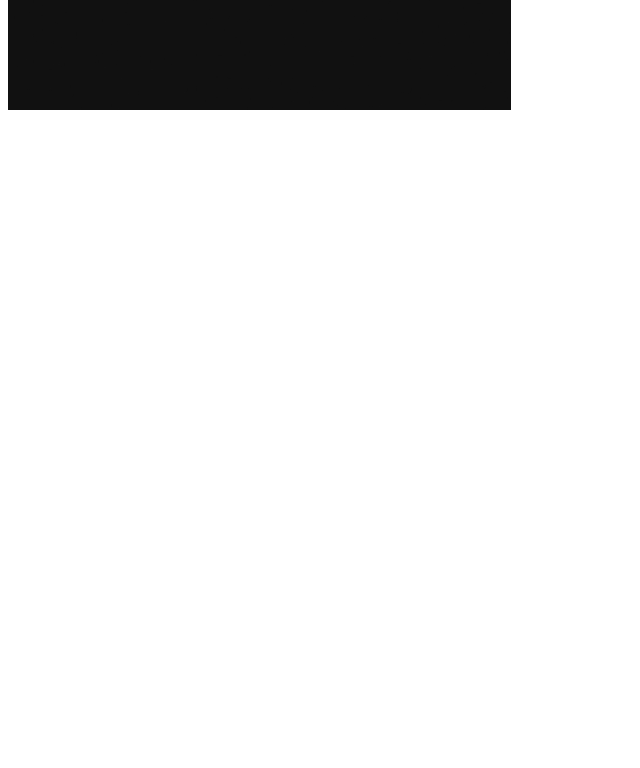
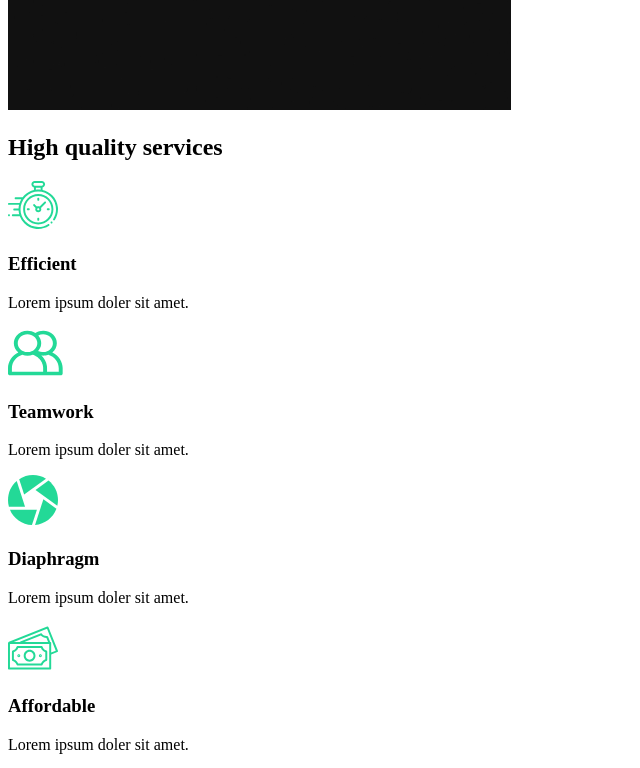
Before and after one commit to yarinmatmoni/Capture_Portofolio, a React (Create React App) app: page / in a window 1280 px wide. Shown: the part 860-1628 px from the top of the page, without its empty margins (0-640 px from the left). Before the commit the page ends 982 px from the top, so only its background shows below. Built offline with nearby package versions, Linux system fonts and the light colour scheme.

Commit message:
Services section

```diff
--- /dev/null
+++ b/src/components/ServicesSection.js
@@ -0,0 +1,53 @@
+import React from 'react';
+//Import icons
+import clock from "../img/clock.svg";
+import diaphragm from "../img/diaphragm.svg";
+import money from "../img/money.svg";
+import teamwork from "../img/teamwork.svg";
+//Import image
+import home2 from "../img/home2.png";
+
+function ServicesSection() {
+    return (
+        <div className="services">
+            <div className="description">
+                <h2>High <span>quality</span> services</h2>
+                <div className="cards">
+                    <div className="card">
+                        <div className="icon">
+                            <img src={clock} alt="clock-icon" ></img>
+                            <h3>Efficient</h3>
+                        </div>
+                        <p>Lorem ipsum doler sit amet.</p>
+                    </div>
+                    <div className="card">
+                        <div className="icon">
+                            <img src={teamwork} alt="teamwork-icon" ></img>
+                            <h3>Teamwork</h3>
+                        </div>
+                        <p>Lorem ipsum doler sit amet.</p>
+                    </div>
+                    <div className="card">
+                        <div className="icon">
+                            <img src={diaphragm} alt="diaphragm-icon" ></img>
+                            <h3>Diaphragm</h3>
+                        </div>
+                        <p>Lorem ipsum doler sit amet.</p>
+                    </div>
+                    <div className="card">
+                        <div className="icon">
+                            <img src={money}  alt="money-icon" ></img>
+                            <h3>Affordable</h3>
+                        </div>
+                        <p>Lorem ipsum doler sit amet.</p>
+                    </div>
+                </div>
+            </div>
+            <div className="image">
+                <img src={home2} alt="camera" ></img>
+            </div>
+        </div>
+    )
+};
+
+export default ServicesSection;
--- a/src/pages/AboutUs.js
+++ b/src/pages/AboutUs.js
@@ -1,12 +1,14 @@
 import React from 'react';
 //Page components
 import AboutSection from '../components/AboutSection';
+import ServicesSection from '../components/ServicesSection';
 
 function AboutUs() {
     return (
-        <div>
+        <>
             <AboutSection/>
-        </div>
+            <ServicesSection/>
+        </>
     )
 };
 
```
